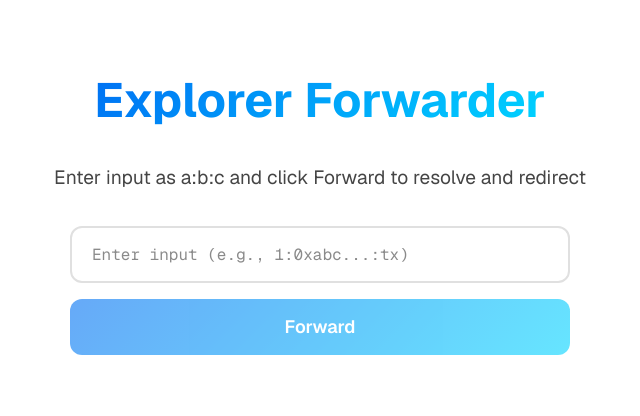
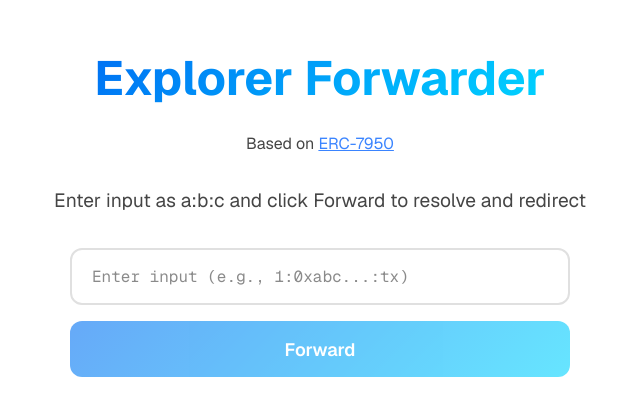
Before and after one commit to microbecode/explorer-forwarder, a Next.js app: page / in a window 1280 px wide. Shown: the part 188-604 px from the top of the page, without its empty margins (320-960 px from the left). Built offline with nearby package versions, Linux system fonts and the light colour scheme.

Commit message:
rename json files

```diff
--- a/src/app/api/resolve/route.ts
+++ b/src/app/api/resolve/route.ts
@@ -44,7 +44,7 @@ export async function GET(req: NextRequest) {
     // Construct absolute path to data file: data/<a>.json (at project root or under src?)
     // We'll use project root `/data` per user request
     const dataDir = path.join(process.cwd(), "data");
-    const filePath = path.join(dataDir, `${a}.json`);
+    const filePath = path.join(dataDir, `eip155-${a}.json`);
 
     let json: NetworkConfig;
     try {
--- a/src/app/layout.tsx
+++ b/src/app/layout.tsx
@@ -13,8 +13,8 @@ const geistMono = Geist_Mono({
 });
 
 export const metadata: Metadata = {
-  title: "Explorer Forwarder",
-  description: "A simple URL forwarder service",
+  title: "Explorer forwarder",
+  description: "A simple URL forwarder service based on ERC-7950",
 };
 
 export default function RootLayout({
--- a/src/app/page.module.css
+++ b/src/app/page.module.css
@@ -49,6 +49,24 @@
   -webkit-background-clip: text;
   -webkit-text-fill-color: transparent;
   background-clip: text;
+}
+
+.subtitle {
+  margin: 0;
+  margin-top: -8px;
+  color: var(--foreground);
+  opacity: 0.8;
+}
+
+.subtitle a {
+  color: #0a66ff;
+  text-decoration: underline;
+}
+
+@media (hover: hover) and (pointer: fine) {
+  .subtitle a:hover {
+    text-decoration-thickness: 2px;
+  }
 }
 
 .description {
--- a/src/app/page.tsx
+++ b/src/app/page.tsx
@@ -38,6 +38,9 @@ export default function Home() {
     <div className={styles.container}>
       <main className={styles.main}>
         <h1 className={styles.title}>Explorer Forwarder</h1>
+        <p className={styles.subtitle}>
+          Based on <a href="https://github.com/ethereum/ERCs/blob/master/ERCS/erc-7950.md" target="_blank" rel="noopener noreferrer">ERC-7950</a>
+        </p>
         <p className={styles.description}>
           Enter input as a:b:c and click Forward to resolve and redirect
         </p>
```
Also changed, not shown: data/eip155-1.json (renamed from data/1.json).
